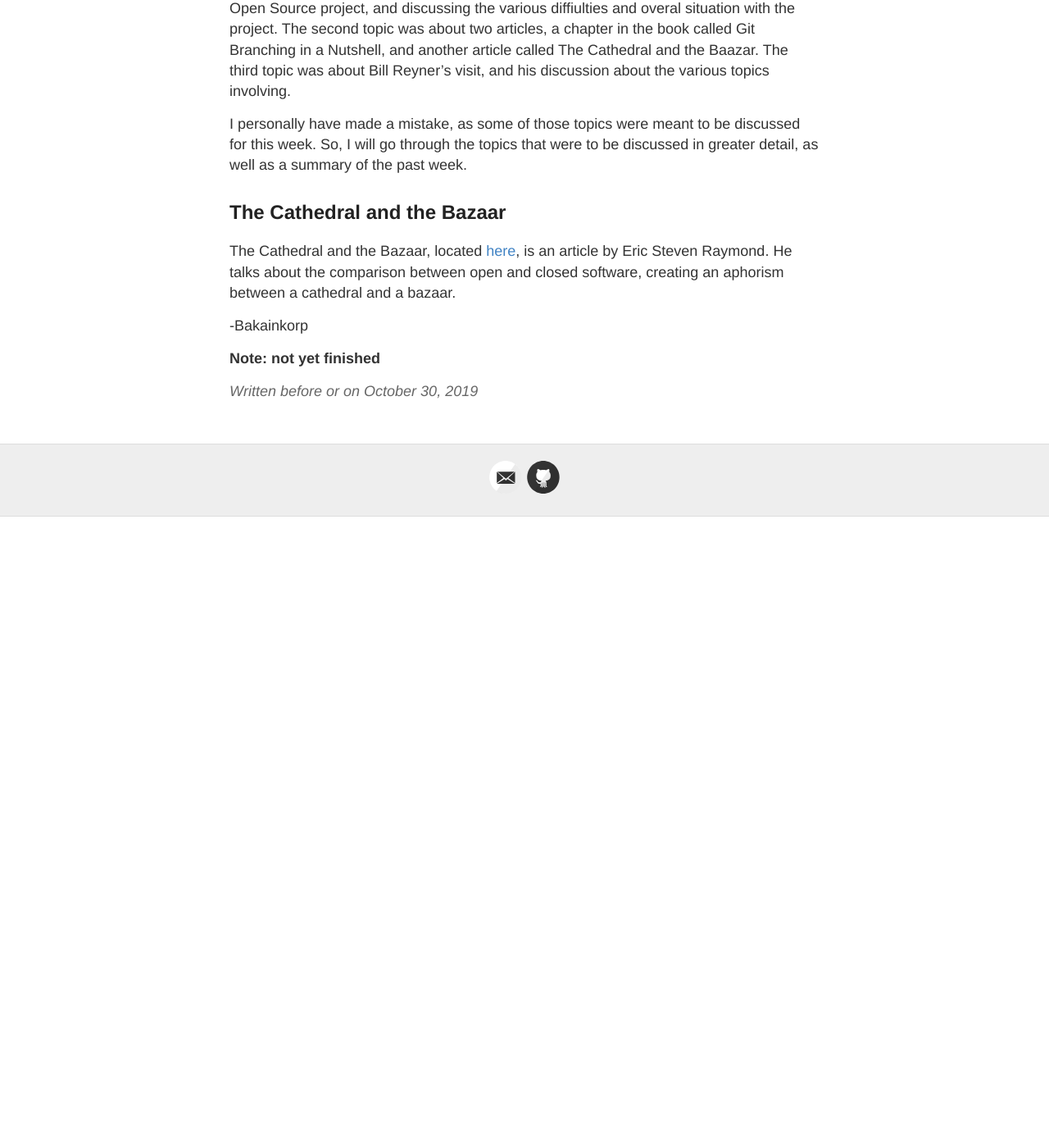
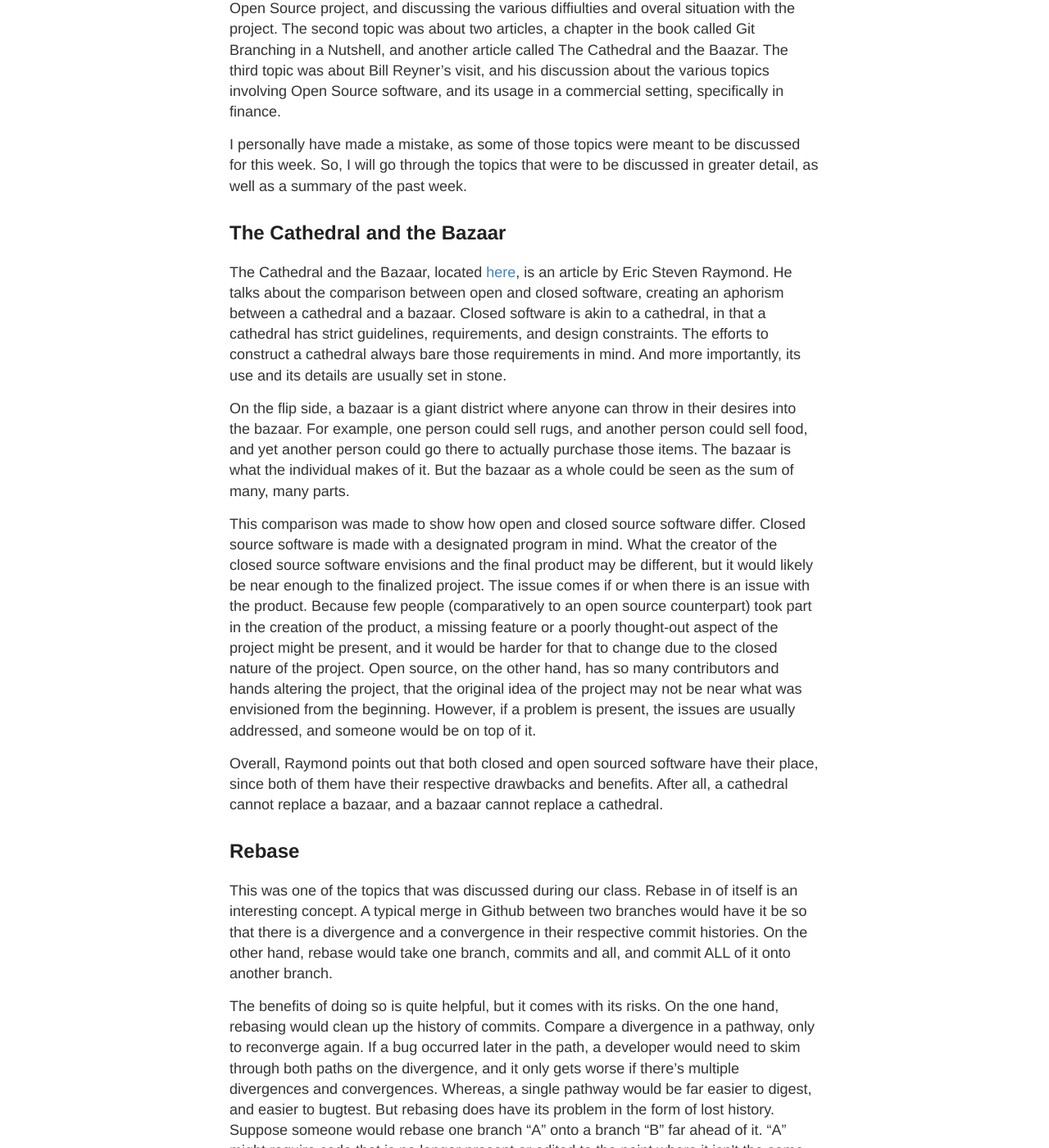
Before and after one commit to hunter-college-ossd-fall-2019/Bakainkorp-weekly, a Jekyll site: the page built from _posts/2019-10-30-week09.md, in a window 1280 px wide and 1400 px high, scrolled down 362 px. Shown: the whole window at 82% size. Built offline with Jekyll 4.4.1, drawn with Linux system fonts in a browser that asks for light colours; our own code applies the rules of GitHub Pages for plain Markdown files; before the commit the page ends 992 px from its top, so only the background shows below that; some of the changed text lies outside the part shown.

Commit message:
Update 2019-10-30-week09.md

```diff
--- a/_posts/2019-10-30-week09.md
+++ b/_posts/2019-10-30-week09.md
@@ -1,15 +1,28 @@
-Week 8: Rebasing Previous Topics
+Week 9: Rebasing Previous Topics
 -
 
-Last week, I posted about three topics. The first topic was about selecting an existing Open Source project, and discussing the various diffiulties and overal situation with the project. The second topic was about two articles, a chapter in the book called Git Branching in a Nutshell, and another article called The Cathedral and the Baazar. The third topic was about Bill Reyner's visit, and his discussion about the various topics involving.
+Last week, I posted about three topics. The first topic was about selecting an existing Open Source project, and discussing the various diffiulties and overal situation with the project. The second topic was about two articles, a chapter in the book called Git Branching in a Nutshell, and another article called The Cathedral and the Baazar. The third topic was about Bill Reyner's visit, and his discussion about the various topics involving Open Source software, and its usage in a commercial setting, specifically in finance.
 
 I personally have made a mistake, as some of those topics were meant to be discussed for this week. So, I will go through the topics that were to be discussed in greater detail, as well as a summary of the past week.
 
 **The Cathedral and the Bazaar**
 -
 
-The Cathedral and the Bazaar, located [here](http://www.catb.org/~esr/writings/cathedral-bazaar/cathedral-bazaar/index.html), is an article by Eric Steven Raymond. He talks about the comparison between open and closed software, creating an aphorism between a cathedral and a bazaar.
+The Cathedral and the Bazaar, located [here](http://www.catb.org/~esr/writings/cathedral-bazaar/cathedral-bazaar/index.html), is an article by Eric Steven Raymond. He talks about the comparison between open and closed software, creating an aphorism between a cathedral and a bazaar. Closed software is akin to a cathedral, in that a cathedral has strict guidelines, requirements, and design constraints. The efforts to construct a cathedral always bare those requirements in mind. And more importantly, its use and its details are usually set in stone.
+
+On the flip side, a bazaar is a giant district where anyone can throw in their desires into the bazaar. For example, one person could sell rugs, and another person could sell food, and yet another person could go there to actually purchase those items. The bazaar is what the individual makes of it. But the bazaar as a whole could be seen as the sum of many, many parts.
+
+This comparison was made to show how open and closed source software differ. Closed source software is made with a designated program in mind. What the creator of the closed source software envisions and the final product may be different, but it would likely be near enough to the finalized project. The issue comes if or when there is an issue with the product. Because few people (comparatively to an open source counterpart) took part in the creation of the product, a missing feature or a poorly thought-out aspect of the project might be present, and it would be harder for that to change due to the closed nature of the project. Open source, on the other hand, has so many contributors and hands altering the project, that the original idea of the project may not be near what was envisioned from the beginning. However, if a problem is present, the issues are usually addressed, and someone would be on top of it.
+
+Overall, Raymond points out that both closed and open sourced software have their place, since both of them have their respective drawbacks and benefits. After all, a cathedral cannot replace a bazaar, and a bazaar cannot replace a cathedral.
+
+**Rebase**
+-
+
+This was one of the topics that was discussed during our class. Rebase in of itself is an interesting concept. A typical merge in Github between two branches would have it be so that there is a divergence and a convergence in their respective commit histories. On the other hand, rebase would take one branch, commits and all, and commit ALL of it onto another branch.
+
+The benefits of doing so is quite helpful, but it comes with its risks. On the one hand, rebasing would clean up the history of commits. Compare a divergence in a pathway, only to reconverge again. If a bug occurred later in the path, a developer would need to skim through both paths on the divergence, and it only gets worse if there's multiple divergences and convergences. Whereas, a single pathway would be far easier to digest, and easier to bugtest. But rebasing does have its problem in the form of lost history. Suppose someone would rebase one branch "A" onto a branch "B" far ahead of it. "A" might require code that is no longer present or edited to the point where it isn't the same code. Rebasing in this case would be astronomically bad, and if the rebase goes through, figuring out where branch "A" originated from would only be the beginning of the problem.
+
+While rebasing is a dangerous tool to work with, it still has quite significant uses for an Open Source developer. In particular, an Open Source developer can use it within their own repository. There, they can make mistakes, and even if a mistake due to rebase occurs, it would still be far better than the possibility of a rebase error on a public repository, where a lot of problems can occur.
 
 -Bakainkorp
-
-**Note: not yet finished**
```
